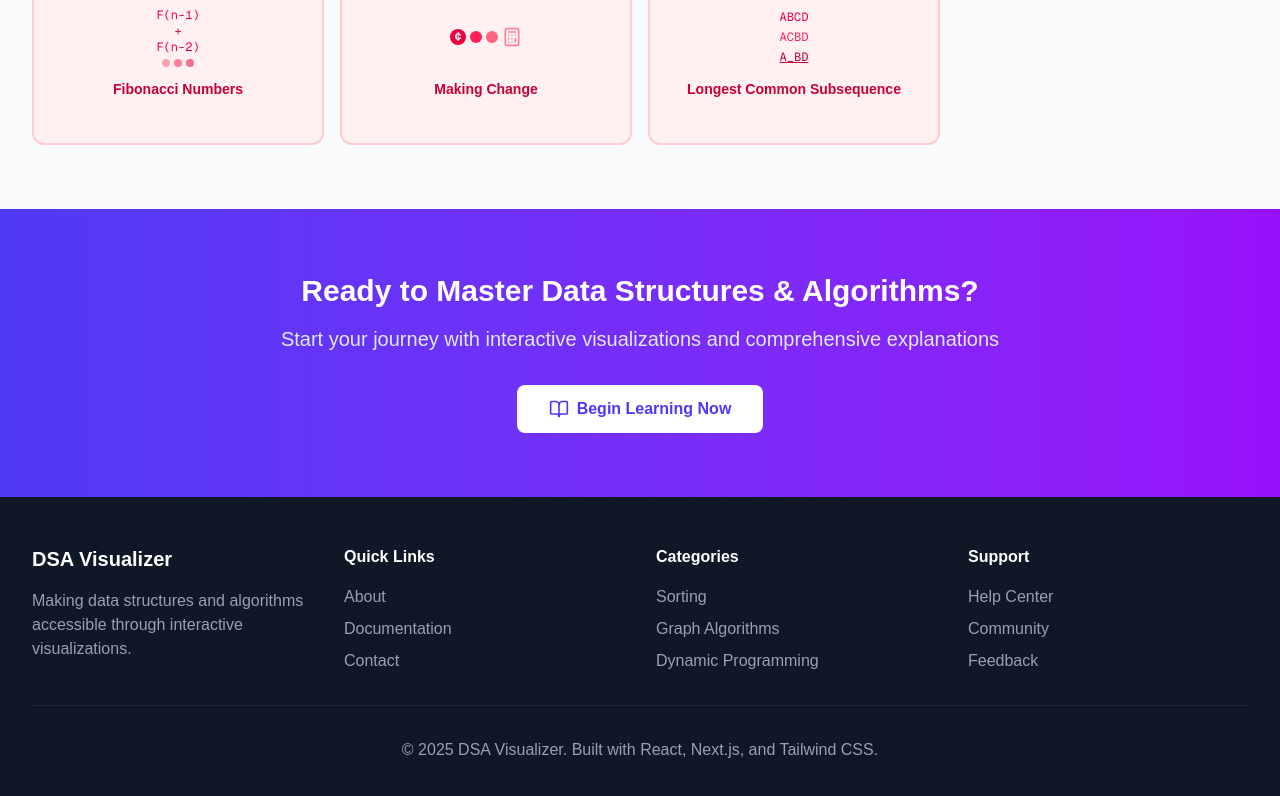
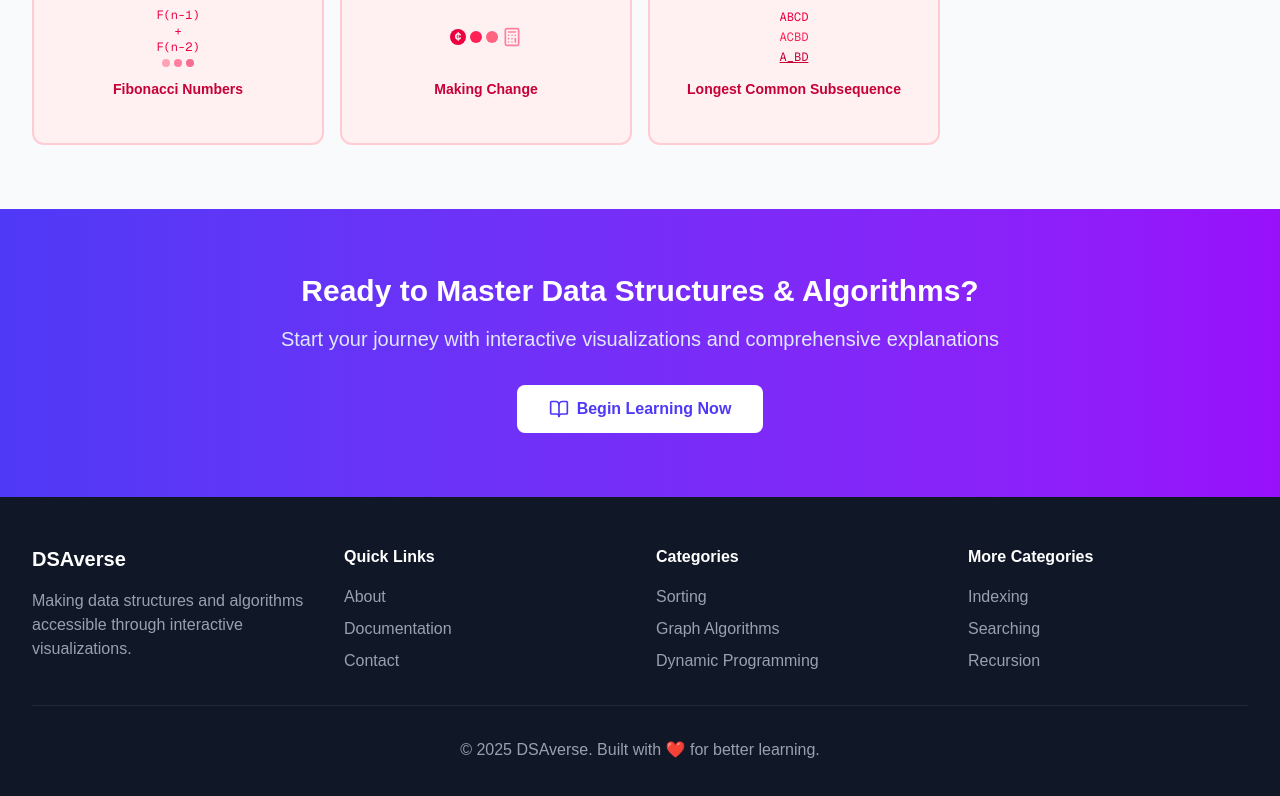
Before and after one commit to Archit1706/DSAverse, a Next.js app: page / in a window 1280 px wide. Shown: the part 5153-5949 px from the top of the page. Built offline with nearby package versions, Linux system fonts and the light colour scheme.

Commit message:
updaes website name

```diff
--- a/components/Footer.jsx
+++ b/components/Footer.jsx
@@ -6,7 +6,7 @@ const Footer = () => {
             <div className="max-w-7xl mx-auto px-4 sm:px-6 lg:px-8">
                 <div className="grid grid-cols-1 md:grid-cols-4 gap-8">
                     <div>
-                        <h3 className="text-xl font-bold mb-4">DSA Visualizer</h3>
+                        <h3 className="text-xl font-bold mb-4">DSAverse</h3>
                         <p className="text-gray-400">
                             Making data structures and algorithms accessible through interactive visualizations.
                         </p>
@@ -15,33 +15,33 @@ const Footer = () => {
                     <div>
                         <h4 className="font-semibold mb-4">Quick Links</h4>
                         <ul className="space-y-2 text-gray-400">
-                            <li><a href="#" className="hover:text-white transition-colors">About</a></li>
-                            <li><a href="#" className="hover:text-white transition-colors">Documentation</a></li>
-                            <li><a href="#" className="hover:text-white transition-colors">Contact</a></li>
+                            <li><a href="/about" className="hover:text-white transition-colors">About</a></li>
+                            <li><a href="/documentation" className="hover:text-white transition-colors">Documentation</a></li>
+                            <li><a href="/contact" className="hover:text-white transition-colors">Contact</a></li>
                         </ul>
                     </div>
 
                     <div>
                         <h4 className="font-semibold mb-4">Categories</h4>
                         <ul className="space-y-2 text-gray-400">
-                            <li><a href="#" className="hover:text-white transition-colors">Sorting</a></li>
-                            <li><a href="#" className="hover:text-white transition-colors">Graph Algorithms</a></li>
-                            <li><a href="#" className="hover:text-white transition-colors">Dynamic Programming</a></li>
+                            <li><a href="/sorting" className="hover:text-white transition-colors">Sorting</a></li>
+                            <li><a href="/graph-algorithms" className="hover:text-white transition-colors">Graph Algorithms</a></li>
+                            <li><a href="/dynamic-programming" className="hover:text-white transition-colors">Dynamic Programming</a></li>
                         </ul>
                     </div>
 
                     <div>
-                        <h4 className="font-semibold mb-4">Support</h4>
+                        <h4 className="font-semibold mb-4">More Categories</h4>
                         <ul className="space-y-2 text-gray-400">
-                            <li><a href="#" className="hover:text-white transition-colors">Help Center</a></li>
-                            <li><a href="#" className="hover:text-white transition-colors">Community</a></li>
-                            <li><a href="#" className="hover:text-white transition-colors">Feedback</a></li>
+                            <li><a href="/indexing" className="hover:text-white transition-colors">Indexing</a></li>
+                            <li><a href="/searching" className="hover:text-white transition-colors">Searching</a></li>
+                            <li><a href="/recursion" className="hover:text-white transition-colors">Recursion</a></li>
                         </ul>
                     </div>
                 </div>
 
                 <div className="border-t border-gray-800 mt-8 pt-8 text-center text-gray-400">
-                    <p>&copy; 2025 DSA Visualizer. Built with React, Next.js, and Tailwind CSS.</p>
+                    <p>&copy; 2025 DSAverse. Built with ❤️ for better learning.</p>
                 </div>
             </div>
         </footer>
```
